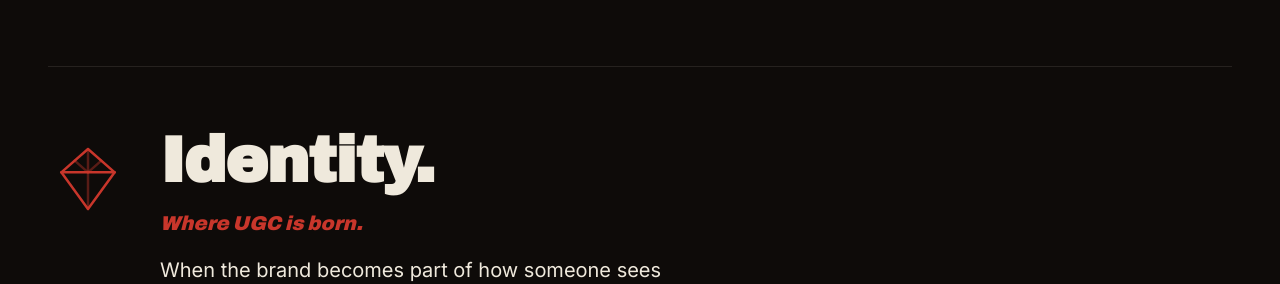
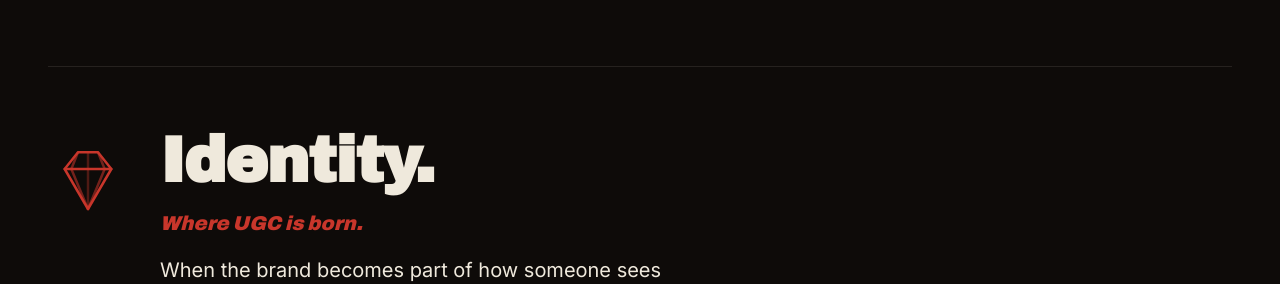
Before and after one commit to lolacolafola/laura-cordrey-site, a React (Vite) app: page /methodology in a window 1280 px wide. Shown: the part 3620-3904 px from the top of the page. Built offline with nearby package versions, Linux system fonts and the light colour scheme.

Commit message:
refine Identity icon — proper gem cut with table, girdle and pavilion facets

```diff
--- a/src/components/StageIcons.jsx
+++ b/src/components/StageIcons.jsx
@@ -70,15 +70,22 @@ export function IconBelonging(props) {
   )
 }
 
-// 04 — Identity: a faceted diamond (status, self)
+// 04 — Identity: a gem-cut diamond (status, self, the thing made of you)
 export function IconIdentity(props) {
   return (
     <svg viewBox="0 0 48 48" {...props}>
-      <polygon points="24,6 40,20 24,42 8,20" {...stroke} />
-      <line x1="8"  y1="20" x2="40" y2="20" {...stroke} />
-      <line x1="24" y1="6"  x2="24" y2="42" {...stroke} opacity="0.4" />
-      <line x1="16" y1="13" x2="24" y2="20" {...stroke} opacity="0.4" />
-      <line x1="32" y1="13" x2="24" y2="20" {...stroke} opacity="0.4" />
+      {/* outer silhouette: table top, crown shoulders, pavilion point */}
+      <polygon points="18,8 30,8 38,18 24,42 10,18" {...stroke} />
+      {/* girdle — the line where crown meets pavilion */}
+      <line x1="10" y1="18" x2="38" y2="18" {...stroke} />
+      {/* crown facets (table corners → girdle) */}
+      <line x1="18" y1="8" x2="14" y2="18" {...stroke} opacity="0.55" />
+      <line x1="30" y1="8" x2="34" y2="18" {...stroke} opacity="0.55" />
+      {/* pavilion facets (girdle corners → point) */}
+      <line x1="14" y1="18" x2="24" y2="42" {...stroke} opacity="0.55" />
+      <line x1="34" y1="18" x2="24" y2="42" {...stroke} opacity="0.55" />
+      {/* centre axis (subtle, holds it together) */}
+      <line x1="24" y1="8" x2="24" y2="42" {...stroke} opacity="0.35" />
     </svg>
   )
 }
```
